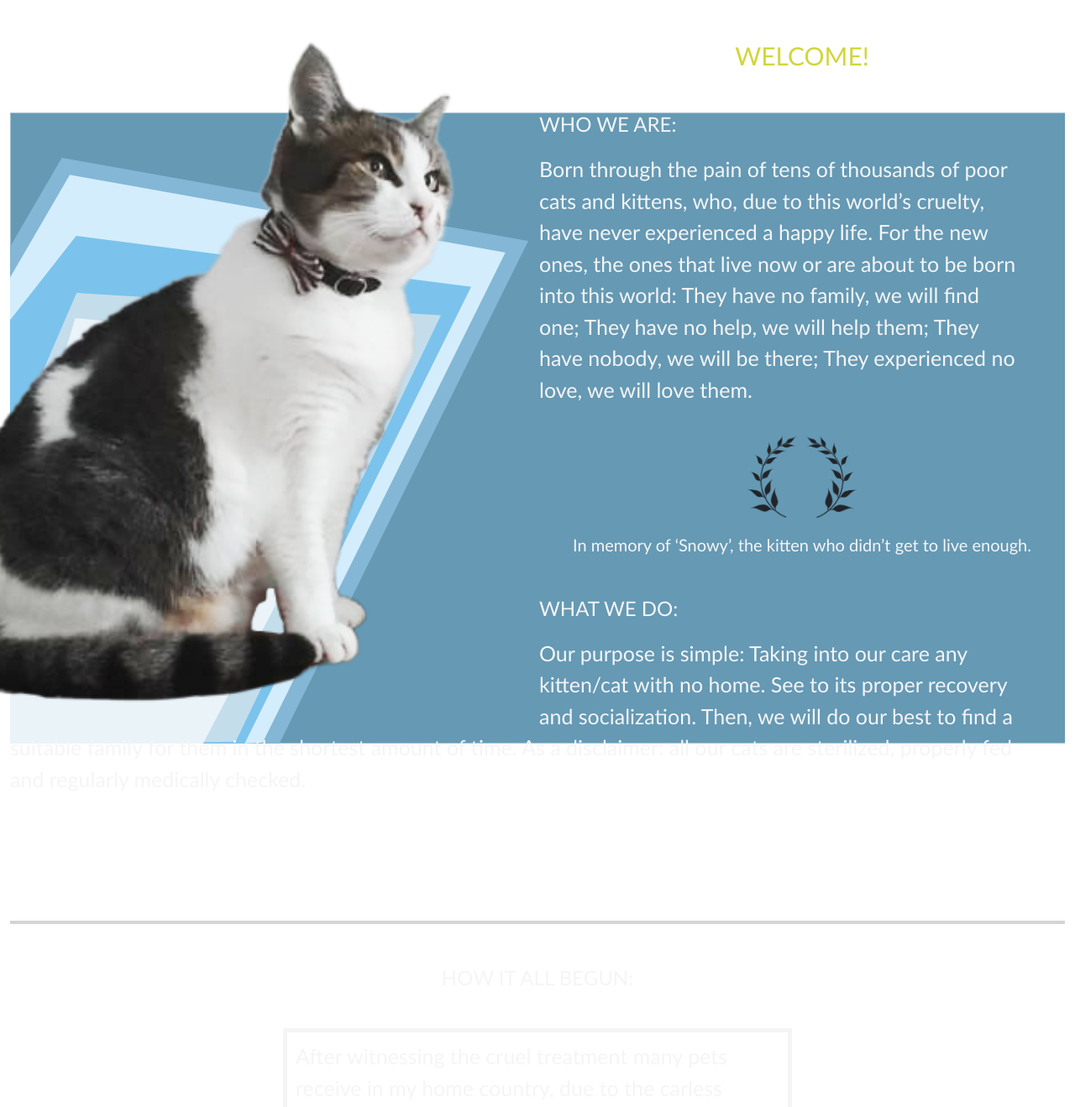
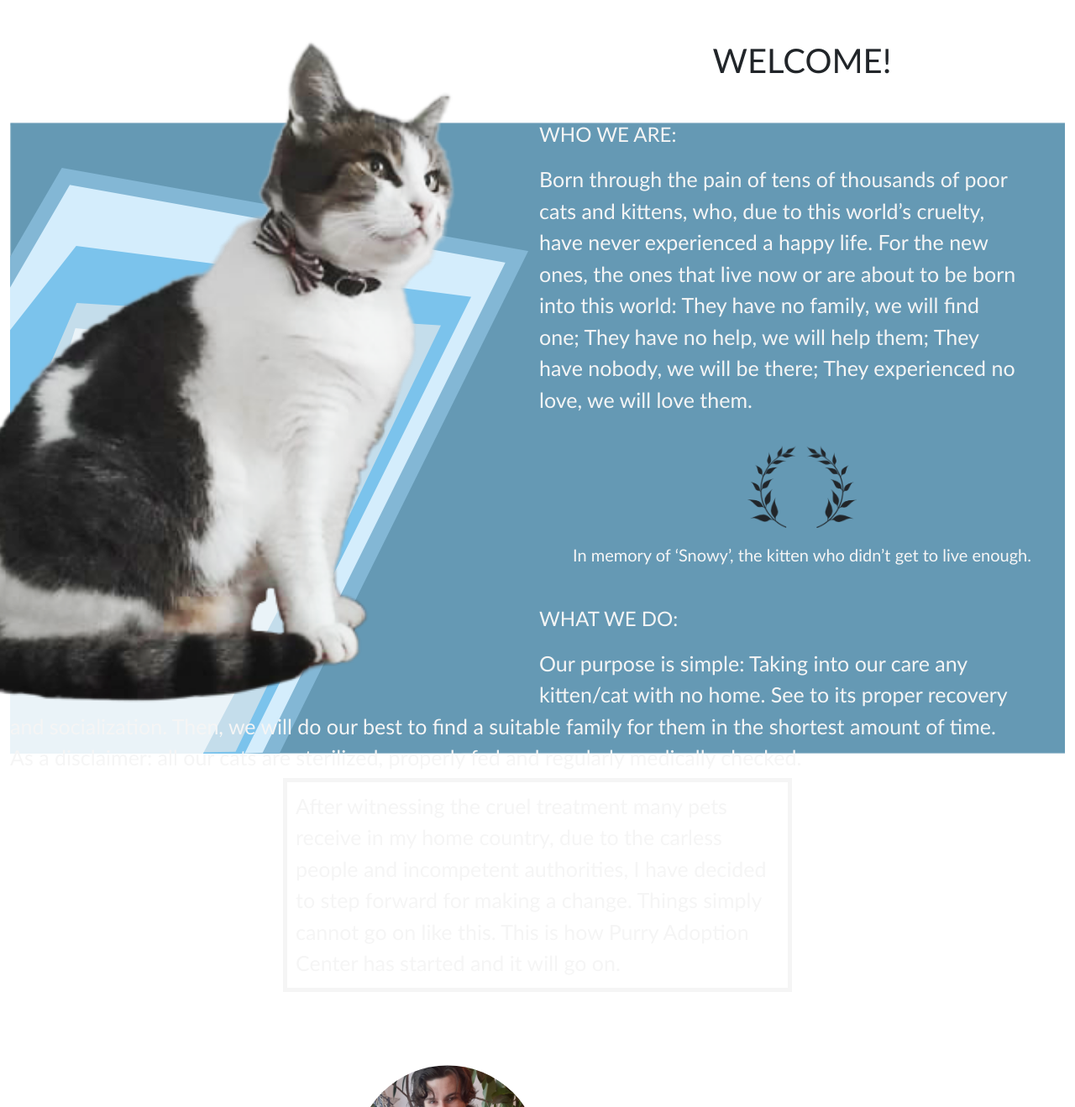
Before and after one commit to DoMonkysFly7/CS50-Fnal-Project, a Flask app: page / in a window 1280 px wide. Shown: the part 119-1438 px from the top of the page at 84% size. Run offline with Flask 2, Linux system fonts and the light colour scheme; some libraries are stand-ins or nearby versions.

Commit message:
Commit 8#

```diff
--- a/templates/index.html
+++ b/templates/index.html
@@ -6,8 +6,8 @@
 
 {% block main %}
    <div>
-      <img id="purry_index"  src="/static/purry_index.png">
-      <h1 class="index_titles" id="welcome"> WELCOME! </h1>
+      <img id="purry_index" class="img-fluid" src="/static/purry_index.png">
+      <h1 class="index_titles"> WELCOME! </h1>
 
       <div id="index-up-right-part">
 
@@ -23,7 +23,6 @@
          <h5 style="animation: transitionIn 2s; color: whitesmoke; font-family: 'Trebuchet MS', sans-serif;"> In memory of ‘Snowy’, the kitten who didn’t get to live enough. </h5>
 
 
-
          <h4 class="index_subtitles"> WHAT WE DO: </h4>
          <p class="index-paragraph">
             Our purpose is simple: Taking into our care any kitten/cat with no home. See to its proper recovery and socialization.
@@ -33,9 +32,8 @@
 
       </div>
 
-      <hr class="solid">
+      <!-- <hr class="solid"> -->
 
-      <h4 class="index_subtitles" id="begun_subtitle"> HOW IT ALL BEGUN: </h4>
       <p class="index-paragraph" id="begun_paragraph">
          After witnessing the cruel treatment many pets receive in my home country, due to the carless people and incompetent authorities,
          I have decided to step forward for making a change. Things simply cannot go on like this. This is how Purry Adoption Center
```
